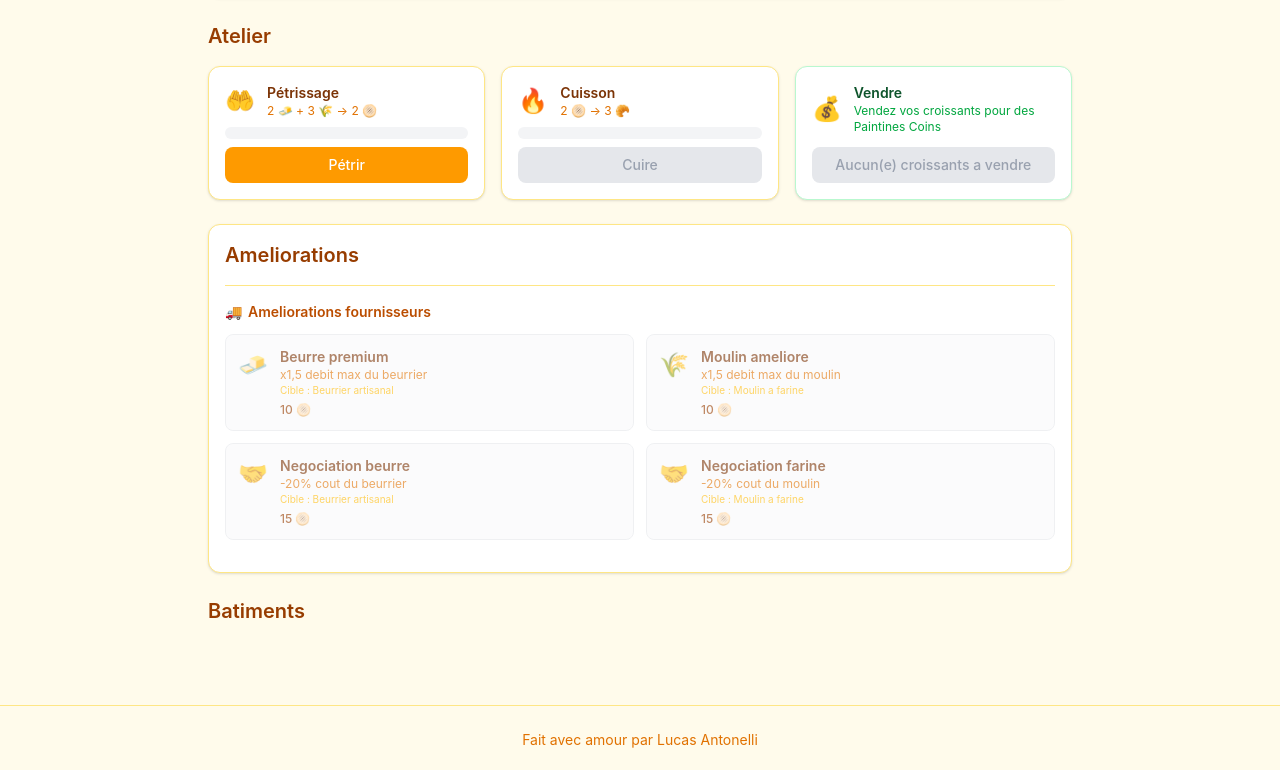
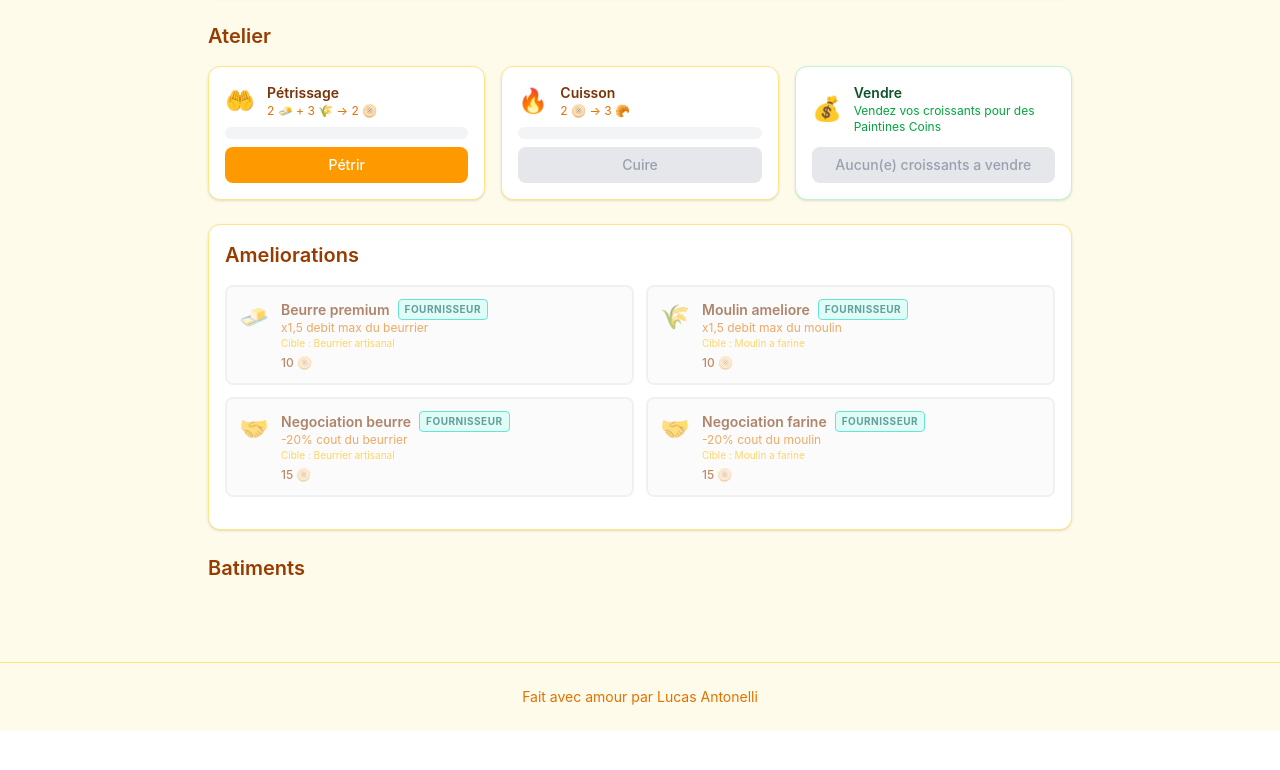
Before and after one commit to vuldov/PaintineIdle, a React (Vite) app: page / in a window 1280 px wide. Shown: the part 630-1400 px from the top of the page. After the commit the page ends 1361 px from the top, so only its background shows below. Built offline with nearby package versions, Linux system fonts and the light colour scheme.

Commit message:
♻️ Refacto de l'affichage des améliorations

```diff
--- a/src/components/game/UpgradePanel.tsx
+++ b/src/components/game/UpgradePanel.tsx
@@ -1,3 +1,4 @@
+import Decimal from 'decimal.js'
 import { useUpgradeStore, isUpgradeVisible } from '@/store/upgradeStore'
 import { useResourceStore } from '@/store/resourceStore'
 import { useBuildingStore } from '@/store/buildingStore'
@@ -12,16 +13,11 @@ import type { UpgradeId, SupplierUpgradeId, Resource, UpgradeData } from '@/type
 
 // ─── Category badge styles ──────────────────────────────────────
 
-const CATEGORY_BADGE: Record<string, { bg: string; text: string; label: string }> = {
-  specialization: { bg: 'bg-amber-100 border-amber-400', text: 'text-amber-800', label: 'Specialisation' },
-  synergy: { bg: 'bg-purple-100 border-purple-400', text: 'text-purple-800', label: 'Synergie' },
-  scaling: { bg: 'bg-blue-100 border-blue-400', text: 'text-blue-800', label: 'Escalade' },
-}
-
-const CATEGORY_BORDER: Record<string, string> = {
-  specialization: 'border-amber-400',
-  synergy: 'border-purple-400',
-  scaling: 'border-blue-400',
+const CATEGORY_BADGE: Record<string, { bg: string; text: string; label: string; border: string }> = {
+  specialization: { bg: 'bg-amber-100', text: 'text-amber-800', label: 'Specialisation', border: 'border-amber-400' },
+  synergy:        { bg: 'bg-purple-100', text: 'text-purple-800', label: 'Synergie', border: 'border-purple-400' },
+  scaling:        { bg: 'bg-blue-100', text: 'text-blue-800', label: 'Combo', border: 'border-blue-400' },
+  supplier:       { bg: 'bg-teal-100', text: 'text-teal-800', label: 'Fournisseur', border: 'border-teal-400' },
 }
 
 // ─── Dynamic value computation ──────────────────────────────────
@@ -69,121 +65,37 @@ function computeDynamicLabel(
   return null
 }
 
-// ─── Product-scoped upgrade panel ───────────────────────────────
+// ─── Unified upgrade item type ──────────────────────────────────
 
-function ProductUpgrades() {
-  const { bundle } = useProduct()
-  const upgrades = useUpgradeStore((state) => state.upgrades)
-  const buyUpgrade = useUpgradeStore((state) => state.buyUpgrade)
-  const globalResources = useResourceStore((state) => state.globalResources)
-  const productResources = useResourceStore((state) => state.productResources)
-  const buildings = useBuildingStore((state) => state.buildings)
-  const canAfford = useResourceStore((state) => state.canAfford)
-
-  // Merge resources inline
-  const allResources: Record<string, Resource> = { ...globalResources }
-  for (const res of Object.values(productResources)) {
-    Object.assign(allResources, res)
-  }
-
-  // Merge buildings inline
-  const allBuildings: Record<string, { count: number }> = {}
-  for (const productBuildings of Object.values(buildings)) {
-    Object.assign(allBuildings, productBuildings)
-  }
-
-  const productUpgradeOrder = bundle.upgradeOrder
-
-  // Available: visible + not purchased
-  const available = productUpgradeOrder.filter((id) => {
-    const uid = id as string
-    const upgrade = upgrades[uid]
-    if (!upgrade || upgrade.purchased) return false
-    return isUpgradeVisible(uid, allResources, allBuildings, upgrades)
-  })
-
-  // Purchased
-  const purchased = productUpgradeOrder.filter((id) => {
-    const uid = id as string
-    return upgrades[uid]?.purchased
-  })
-
-  if (available.length === 0 && purchased.length === 0) return null
-
-  return (
-    <>
-      {available.length > 0 && (
-        <div className="grid grid-cols-1 sm:grid-cols-2 gap-3 mb-4">
-          {available.map((id) => {
-            const uid = id as string
-            const data = bundle.upgrades[uid]
-            if (!data) return null
-            const affordable = canAfford(data.costResource, data.cost)
-            const costEmoji = ALL_RESOURCES[data.costResource as string]?.emoji ?? '🪙'
-
-            return (
-              <button
-                key={uid}
-                onClick={() => buyUpgrade(id as UpgradeId)}
-                disabled={!affordable}
-                className={`
-                  flex items-start gap-3 p-3 rounded-lg border text-left transition-all
-                  ${affordable
-                    ? 'border-amber-300 bg-amber-50 hover:bg-amber-100 hover:border-amber-400 cursor-pointer'
-                    : 'border-gray-200 bg-gray-50 opacity-60 cursor-not-allowed'
-                  }
-                `}
-              >
-                <span className="text-2xl shrink-0 mt-0.5">{data.emoji}</span>
-                <div className="min-w-0">
-                  <h3 className="font-semibold text-amber-900 text-sm">{data.name}</h3>
-                  <p className="text-xs text-amber-600">{data.description}</p>
-                  <p className="text-xs text-amber-800 font-medium mt-1">
-                    <NumberDisplay value={data.cost} /> {costEmoji}
-                  </p>
-                </div>
-              </button>
-            )
-          })}
-        </div>
-      )}
-
-      {purchased.length > 0 && (
-        <div className="border-t border-amber-100 pt-3">
-          <p className="text-xs text-amber-500 mb-2">Achetees</p>
-          <div className="flex flex-wrap gap-2">
-            {purchased.map((id) => {
-              const uid = id as string
-              const data = bundle.upgrades[uid]
-              if (!data) return null
-              return (
-                <span
-                  key={uid}
-                  className="inline-flex items-center gap-1 px-2 py-1 rounded-full bg-amber-100 text-amber-800 text-xs"
-                  title={`${data.name} -- ${data.description}`}
-                >
-                  {data.emoji} {data.name}
-                </span>
-              )
-            })}
-          </div>
-        </div>
-      )}
-    </>
-  )
+interface UpgradeItem {
+  key: string
+  emoji: string
+  name: string
+  description: string
+  subtitle?: string
+  cost: Decimal
+  costEmoji: string
+  badge?: typeof CATEGORY_BADGE[string]
+  dynamicLabel?: string | null
+  affordable: boolean
+  purchased: boolean
+  onBuy: () => unknown
 }
 
-// ─── Global synergy upgrades section ────────────────────────────
+// ─── Main panel ─────────────────────────────────────────────────
 
-function GlobalSynergyUpgrades() {
-  const upgrades = useUpgradeStore((state) => state.upgrades)
-  const buyUpgrade = useUpgradeStore((state) => state.buyUpgrade)
-  const globalResources = useResourceStore((state) => state.globalResources)
-  const productResources = useResourceStore((state) => state.productResources)
-  const buildings = useBuildingStore((state) => state.buildings)
-  const canAfford = useResourceStore((state) => state.canAfford)
+export function UpgradePanel() {
+  const { bundle } = useProduct()
+  const upgrades = useUpgradeStore((s) => s.upgrades)
+  const buyUpgrade = useUpgradeStore((s) => s.buyUpgrade)
+  const globalResources = useResourceStore((s) => s.globalResources)
+  const productResources = useResourceStore((s) => s.productResources)
+  const buildings = useBuildingStore((s) => s.buildings)
+  const canAfford = useResourceStore((s) => s.canAfford)
   const totalBuildingCount = useSynergyStore((s) => s.totalBuildingCount)
   const totalUpgradeCount = useSynergyStore((s) => s.totalUpgradeCount)
+  const supplierUpgradeStates = useSupplierStore((s) => s.supplierUpgrades)
+  const buySupplierUpgrade = useSupplierStore((s) => s.buySupplierUpgrade)
 
   // Merge resources
   const allResources: Record<string, Resource> = { ...globalResources }
@@ -197,74 +109,126 @@ function GlobalSynergyUpgrades() {
     Object.assign(allBuildings, productBuildings)
   }
 
-  // Available synergy upgrades (visible + not purchased)
-  const available = SYNERGY_UPGRADE_ORDER.filter((id) => {
+  // ── 1. Product upgrades ──
+  const productItems: UpgradeItem[] = bundle.upgradeOrder.map((id): UpgradeItem | null => {
     const uid = id as string
-    const upgrade = upgrades[uid]
-    if (!upgrade || upgrade.purchased) return false
-    return isUpgradeVisible(uid, allResources, allBuildings, upgrades)
-  })
+    const data = bundle.upgrades[uid]
+    const state = upgrades[uid]
+    if (!data || !state) return null
+    const visible = state.purchased || isUpgradeVisible(uid, allResources, allBuildings, upgrades)
+    if (!visible) return null
+    return {
+      key: uid,
+      emoji: data.emoji,
+      name: data.name,
+      description: data.description,
+      cost: data.cost,
+      costEmoji: ALL_RESOURCES[data.costResource as string]?.emoji ?? '🪙',
+      affordable: canAfford(data.costResource, data.cost),
+      purchased: state.purchased,
+      onBuy: () => buyUpgrade(id as UpgradeId),
+    }
+  }).filter((x): x is UpgradeItem => x !== null)
 
-  // Purchased synergy upgrades
-  const purchased = SYNERGY_UPGRADE_ORDER.filter((id) => {
+  // ── 2. Supplier upgrades ──
+  const supplierItems: UpgradeItem[] = (bundle.supplierUpgradeOrder ?? []).map((id): UpgradeItem | null => {
     const uid = id as string
-    return upgrades[uid]?.purchased
-  })
+    const data = ALL_SUPPLIER_UPGRADES[uid]
+    const state = supplierUpgradeStates[uid]
+    if (!data || !state) return null
+    const supplierData = ALL_SUPPLIERS[data.targetSupplier as string]
+    return {
+      key: uid,
+      emoji: data.emoji,
+      name: data.name,
+      description: data.description,
+      subtitle: supplierData?.name,
+      cost: data.cost,
+      costEmoji: ALL_RESOURCES[data.costResource as string]?.emoji ?? '',
+      badge: CATEGORY_BADGE.supplier,
+      affordable: canAfford(data.costResource, data.cost),
+      purchased: state.purchased,
+      onBuy: () => buySupplierUpgrade(data.id as SupplierUpgradeId),
+    }
+  }).filter((x): x is UpgradeItem => x !== null)
+
+  // ── 3. Synergy upgrades ──
+  const synergyItems: UpgradeItem[] = SYNERGY_UPGRADE_ORDER.map((id): UpgradeItem | null => {
+    const uid = id as string
+    const data = SYNERGY_UPGRADES[uid]
+    const state = upgrades[uid]
+    if (!data || !state) return null
+    const visible = state.purchased || isUpgradeVisible(uid, allResources, allBuildings, upgrades)
+    if (!visible) return null
+    const category = data.category ?? 'synergy'
+    return {
+      key: uid,
+      emoji: data.emoji,
+      name: data.name,
+      description: data.description,
+      cost: data.cost,
+      costEmoji: ALL_RESOURCES[data.costResource as string]?.emoji ?? '🪙',
+      badge: CATEGORY_BADGE[category],
+      dynamicLabel: computeDynamicLabel(data, allBuildings, totalBuildingCount, totalUpgradeCount),
+      affordable: canAfford(data.costResource, data.cost),
+      purchased: state.purchased,
+      onBuy: () => buyUpgrade(id as UpgradeId),
+    }
+  }).filter((x): x is UpgradeItem => x !== null)
+
+  // ── Merge all ──
+  const allItems = [...productItems, ...supplierItems, ...synergyItems]
+  const available = allItems.filter((i) => !i.purchased)
+  const purchased = allItems.filter((i) => i.purchased)
 
   if (available.length === 0 && purchased.length === 0) return null
 
   return (
-    <div className="mt-4 pt-4 border-t border-amber-200">
-      <h3 className="text-sm font-semibold text-amber-700 mb-3 flex items-center gap-1.5">
-        <span>🔗</span> Ameliorations de synergie
-      </h3>
+    <div className="bg-white rounded-xl border border-amber-200 p-4 shadow-sm">
+      <h2 className="text-xl font-semibold text-amber-800 mb-4">
+        Ameliorations
+      </h2>
 
       {available.length > 0 && (
         <div className="grid grid-cols-1 sm:grid-cols-2 gap-3 mb-4">
-          {available.map((id) => {
-            const uid = id as string
-            const data = SYNERGY_UPGRADES[uid]
-            if (!data) return null
-            const affordable = canAfford(data.costResource, data.cost)
-            const costEmoji = ALL_RESOURCES[data.costResource as string]?.emoji ?? '🪙'
-            const category = data.category ?? 'synergy'
-            const badge = CATEGORY_BADGE[category]
-            const borderColor = CATEGORY_BORDER[category] ?? 'border-amber-300'
-
-            // Dynamic label for upgrades that show scaling values
-            const dynamicLabel = computeDynamicLabel(data, allBuildings, totalBuildingCount, totalUpgradeCount)
-
+          {available.map((item) => {
+            const borderColor = item.badge?.border ?? 'border-amber-300'
+            const hasBadge = !!item.badge
             return (
               <button
-                key={uid}
-                onClick={() => buyUpgrade(id as UpgradeId)}
-                disabled={!affordable}
+                key={item.key}
+                onClick={item.onBuy}
+                disabled={!item.affordable}
                 className={`
-                  flex items-start gap-3 p-3 rounded-lg border-2 text-left transition-all
-                  ${affordable
-                    ? `${borderColor} bg-white hover:bg-amber-50 cursor-pointer`
+                  flex items-start gap-3 p-3 rounded-lg text-left transition-all
+                  ${hasBadge ? 'border-2' : 'border'}
+                  ${item.affordable
+                    ? `${borderColor} ${hasBadge ? 'bg-white hover:bg-amber-50' : 'bg-amber-50 hover:bg-amber-100 hover:border-amber-400'} cursor-pointer`
                     : 'border-gray-200 bg-gray-50 opacity-60 cursor-not-allowed'
                   }
                 `}
               >
-                <span className="text-2xl shrink-0 mt-0.5">{data.emoji}</span>
+                <span className="text-2xl shrink-0 mt-0.5">{item.emoji}</span>
                 <div className="min-w-0">
                   <div className="flex items-center gap-2 flex-wrap">
-                    <h3 className="font-semibold text-amber-900 text-sm">{data.name}</h3>
-                    {badge && (
-                      <span className={`text-[10px] uppercase tracking-wider font-bold px-1.5 py-0.5 rounded border ${badge.bg} ${badge.text}`}>
-                        {badge.label}
+                    <h3 className="font-semibold text-amber-900 text-sm">{item.name}</h3>
+                    {item.badge && (
+                      <span className={`text-[10px] uppercase tracking-wider font-bold px-1.5 py-0.5 rounded border ${item.badge.bg} ${item.badge.border} ${item.badge.text}`}>
+                        {item.badge.label}
                       </span>
                     )}
                   </div>
-                  <p className="text-xs text-amber-600">{data.description}</p>
-                  {dynamicLabel && (
+                  <p className="text-xs text-amber-600">{item.description}</p>
+                  {item.subtitle && (
+                    <p className="text-[10px] text-amber-400">Cible : {item.subtitle}</p>
+                  )}
+                  {item.dynamicLabel && (
                     <p className="text-xs text-green-700 font-medium mt-0.5">
-                      Actuellement : {dynamicLabel}
+                      Actuellement : {item.dynamicLabel}
                     </p>
                   )}
                   <p className="text-xs text-amber-800 font-medium mt-1">
-                    <NumberDisplay value={data.cost} /> {costEmoji}
+                    <NumberDisplay value={item.cost} /> {item.costEmoji}
                   </p>
                 </div>
               </button>
@@ -277,25 +241,19 @@ function GlobalSynergyUpgrades() {
         <div className="border-t border-amber-100 pt-3">
           <p className="text-xs text-amber-500 mb-2">Achetees</p>
           <div className="flex flex-wrap gap-2">
-            {purchased.map((id) => {
-              const uid = id as string
-              const data = SYNERGY_UPGRADES[uid]
-              if (!data) return null
-              const category = data.category ?? 'synergy'
-              const badge = CATEGORY_BADGE[category]
-
-              // Dynamic label for purchased upgrades
-              const dynamicLabel = computeDynamicLabel(data, allBuildings, totalBuildingCount, totalUpgradeCount)
-
+            {purchased.map((item) => {
+              const pillBg = item.badge
+                ? `${item.badge.bg} ${item.badge.text} border ${item.badge.border}`
+                : 'bg-amber-100 text-amber-800'
               return (
                 <span
-                  key={uid}
-                  className={`inline-flex items-center gap-1 px-2 py-1 rounded-full text-xs border ${badge?.bg ?? 'bg-amber-100'} ${badge?.text ?? 'text-amber-800'}`}
-                  title={`${data.name} -- ${data.description}${dynamicLabel ? ` (${dynamicLabel})` : ''}`}
+                  key={item.key}
+                  className={`inline-flex items-center gap-1 px-2 py-1 rounded-full text-xs ${pillBg}`}
+                  title={`${item.name} -- ${item.description}`}
                 >
-                  {data.emoji} {data.name}
-                  {dynamicLabel && (
-                    <span className="text-green-700 font-medium ml-1">({dynamicLabel})</span>
+                  {item.emoji} {item.name}
+                  {item.dynamicLabel && (
+                    <span className="text-green-700 font-medium ml-1">({item.dynamicLabel})</span>
                   )}
                 </span>
               )
@@ -306,111 +264,3 @@ function GlobalSynergyUpgrades() {
     </div>
   )
 }
-
-// ─── Supplier upgrades section ──────────────────────────────────
-
-function SupplierUpgradesSection() {
-  const { bundle } = useProduct()
-  const upgradeStates = useSupplierStore((s) => s.supplierUpgrades)
-  const buyUpgrade = useSupplierStore((s) => s.buySupplierUpgrade)
-  const canAfford = useResourceStore((s) => s.canAfford)
-
-  if (!bundle.supplierUpgradeOrder || bundle.supplierUpgradeOrder.length === 0) return null
-
-  const available = bundle.supplierUpgradeOrder.filter((id) => {
-    const state = upgradeStates[id as string]
-    return state && !state.purchased
-  })
-
-  const purchased = bundle.supplierUpgradeOrder.filter((id) => {
-    return upgradeStates[id as string]?.purchased
-  })
-
-  if (available.length === 0 && purchased.length === 0) return null
-
-  return (
-    <div className="mt-4 pt-4 border-t border-amber-200">
-      <h3 className="text-sm font-semibold text-amber-700 mb-3 flex items-center gap-1.5">
-        <span>🚚</span> Ameliorations fournisseurs
-      </h3>
-
-      {available.length > 0 && (
-        <div className="grid grid-cols-1 sm:grid-cols-2 gap-3 mb-4">
-          {available.map((id) => {
-            const uid = id as string
-            const data = ALL_SUPPLIER_UPGRADES[uid]
-            if (!data) return null
-            const affordable = canAfford(data.costResource, data.cost)
-            const costRes = ALL_RESOURCES[data.costResource as string]
-            const costEmoji = costRes?.emoji ?? ''
-            const supplierData = ALL_SUPPLIERS[data.targetSupplier as string]
-            const supplierName = supplierData?.name ?? data.targetSupplier
-
-            return (
-              <button
-                key={uid}
-                onClick={() => buyUpgrade(data.id as SupplierUpgradeId)}
-                disabled={!affordable}
-                className={`
-                  flex items-start gap-3 p-3 rounded-lg border text-left transition-all
-                  ${affordable
-                    ? 'border-amber-300 bg-amber-50 hover:bg-amber-100 hover:border-amber-400 cursor-pointer'
-                    : 'border-gray-200 bg-gray-50 opacity-60 cursor-not-allowed'
-                  }
-                `}
-              >
-                <span className="text-2xl shrink-0 mt-0.5">{data.emoji}</span>
-                <div className="min-w-0">
-                  <h3 className="font-semibold text-amber-900 text-sm">{data.name}</h3>
-                  <p className="text-xs text-amber-600">{data.description}</p>
-                  <p className="text-[10px] text-amber-400">Cible : {supplierName}</p>
-                  <p className="text-xs text-amber-800 font-medium mt-1">
-                    <NumberDisplay value={data.cost} /> {costEmoji}
-                  </p>
-                </div>
-              </button>
-            )
-          })}
-        </div>
-      )}
-
-      {purchased.length > 0 && (
-        <div className="border-t border-amber-100 pt-3">
-          <p className="text-xs text-amber-500 mb-2">Achetees</p>
-          <div className="flex flex-wrap gap-2">
-            {purchased.map((id) => {
-              const uid = id as string
-              const data = ALL_SUPPLIER_UPGRADES[uid]
-              if (!data) return null
-              return (
-                <span
-                  key={uid}
-                  className="inline-flex items-center gap-1 px-2 py-1 rounded-full bg-amber-100 text-amber-800 text-xs"
-                  title={`${data.name} -- ${data.description}`}
-                >
-                  {data.emoji} {data.name}
-                </span>
-              )
-            })}
-          </div>
-        </div>
-      )}
-    </div>
-  )
-}
-
-// ─── Main panel ─────────────────────────────────────────────────
-
-export function UpgradePanel() {
-  return (
-    <div className="bg-white rounded-xl border border-amber-200 p-4 shadow-sm">
-      <h2 className="text-xl font-semibold text-amber-800 mb-4">
-        Ameliorations
-      </h2>
-
-      <ProductUpgrades />
-      <SupplierUpgradesSection />
-      <GlobalSynergyUpgrades />
-    </div>
-  )
-}
```
